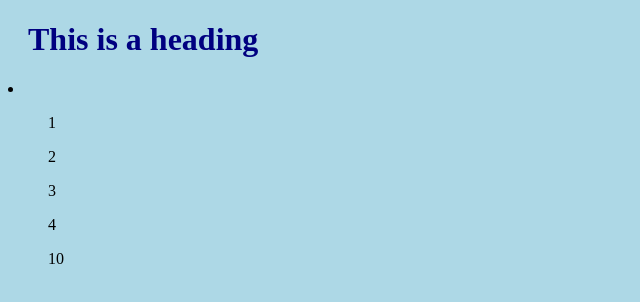
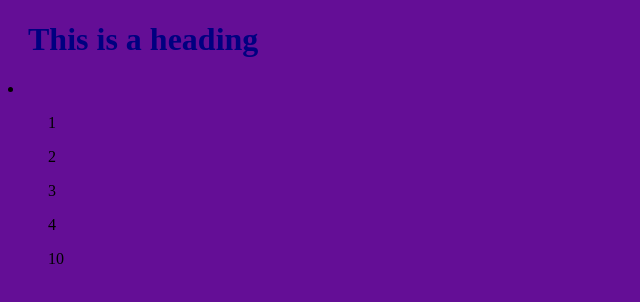
Before and after one commit to Elijahbotts/helloworld, a plain HTML site: page index.html in a window 1280 px wide. Shown: the whole page, without its empty margins (0-640 px from the left). Drawn offline with Linux system fonts and the light colour scheme.

Commit message:
anything

```diff
--- a/mystyle.css
+++ b/mystyle.css
@@ -1,5 +1,5 @@
 body {
-    background-color: lightblue;
+    background-color: rgb(100, 14, 150);
   }
 
   h1 {
```
